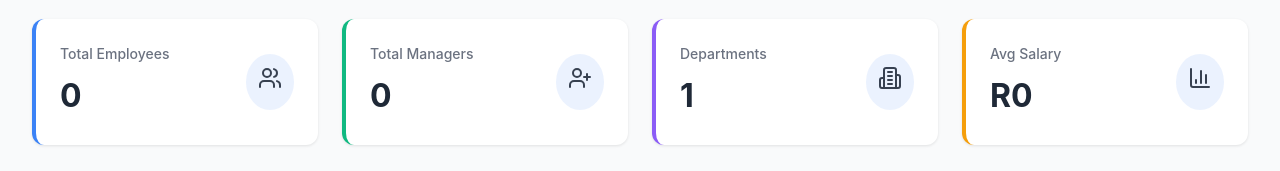
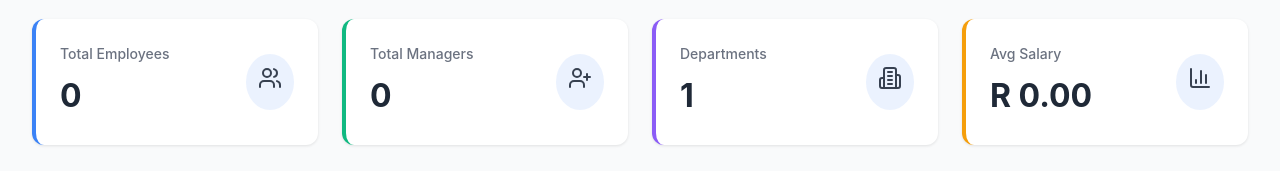
Before and after one commit to Sebastiaan335/EPI-USE-Employee-Hierarchy-App, a Next.js app in the folder web/: page / in a window 1280 px wide. Shown: the part 187-358 px from the top of the page. Built offline with nearby package versions, Linux system fonts and the light colour scheme; no server answers; the database is empty.

Commit message:
Changed Avg Sal calculations

```diff
--- a/web/app/employees/page.tsx
+++ b/web/app/employees/page.tsx
@@ -194,7 +194,7 @@ const EmployeesPage: React.FC = () => {
           <table className="table" style={{ width: "100%", tableLayout: "fixed" }}>
             <thead className="sticky top-0 bg-white z-10">
               <tr>
-                <th style={{ width: "80px" }}>Profile</th>
+                <th style={{ width: "90px" }}>Profile</th>
                 <th onClick={() => handleSort("employeenumber")} className="sortable">
                   <div className="flex items-center gap-1">
                     Employee #
--- a/web/app/page.tsx
+++ b/web/app/page.tsx
@@ -39,14 +39,12 @@ const Home: React.FC = () => {
         ).length;
         const avgSalary =
           totalEmployees > 0
-            ? Math.round(
-                data.reduce(
-                  (sum: number, e: any) =>
-                    sum + (typeof e.salary === "number" && !isNaN(e.salary) ? e.salary : 0),
-                  0
-                ) / totalEmployees
-              )
+            ? data.reduce((sum: number, e: any) => {
+                const sal = Number(e.salary);
+                return sum + (isNaN(sal) ? 0 : sal);
+              }, 0) / totalEmployees
             : 0;
+
         setStats({ totalEmployees, totalManagers, departments: 1, avgSalary });
       });
   }, []);
@@ -84,7 +82,10 @@ const Home: React.FC = () => {
           />
           <StatCard
             title="Avg Salary"
-            value={`R${stats.avgSalary.toLocaleString()}`}
+            value={new Intl.NumberFormat("en-ZA", {
+              style: "currency",
+              currency: "ZAR",
+            }).format(stats.avgSalary)}
             icon={<BarChart3 size={24} />}
             colorClass="orange"
           />
```
